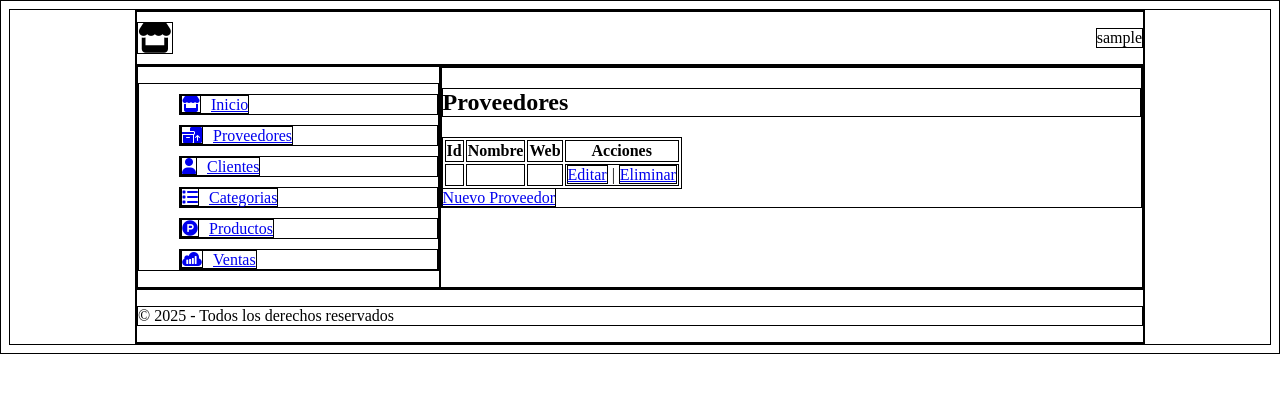
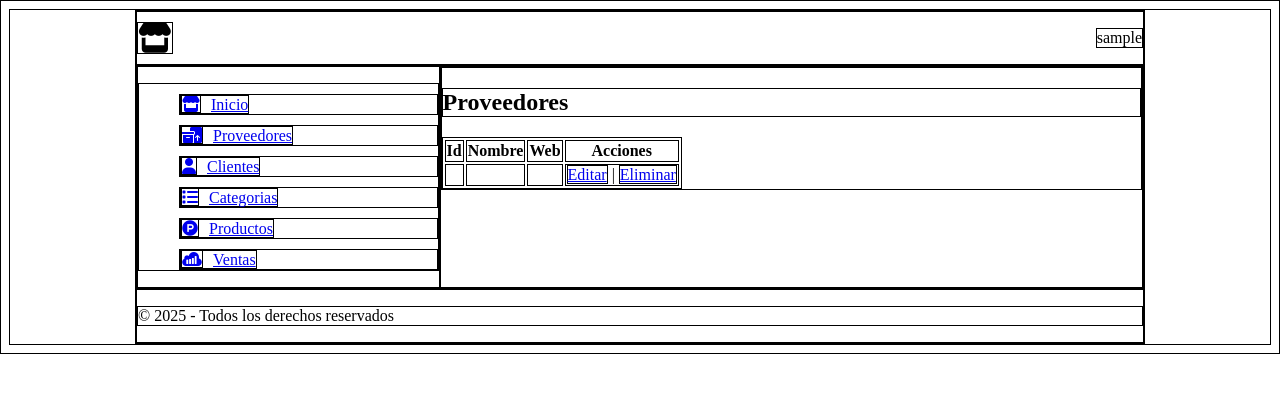
Before and after one commit to tfermoso/tienda, a PHP site: page /proveedores in a window 1280 px wide. Shown: the top 393 px of the page. Run offline with PHP 8.4, Linux system fonts and the light colour scheme; the visitor is signed in with stand-in values (Sample User, id 1); tables that the repository leaves empty hold one stand-in row (values such as "Sample post"); data that the repository does not hold is empty.

Commit message:
listado proovedores

```diff
--- a/proveedores.php
+++ b/proveedores.php
@@ -29,7 +29,7 @@ $result = $conexion->query($sql);
                 ?>
             </tbody>
         </table>
-        <a href="nuevo_proveedor.php" class="btn btn-primary">Nuevo Proveedor</a>
+
     </div>
 
 </section>
```
